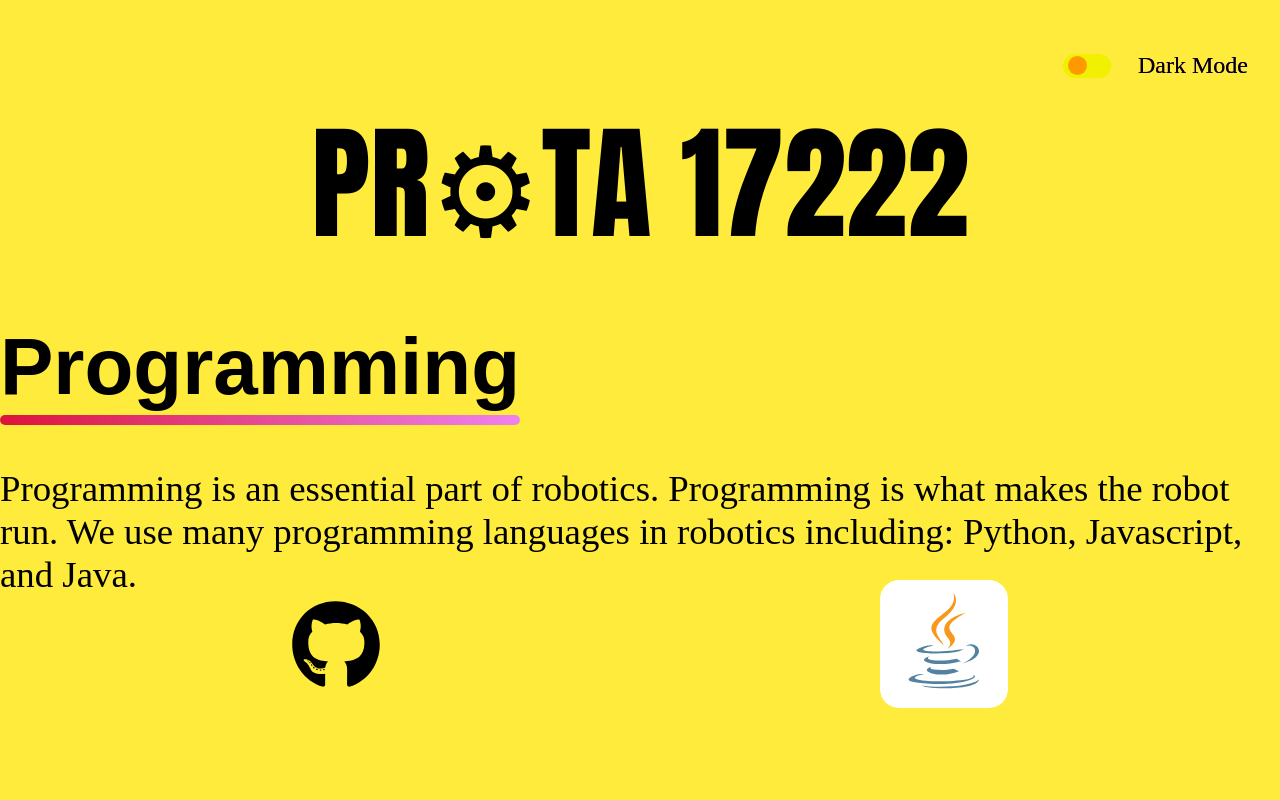
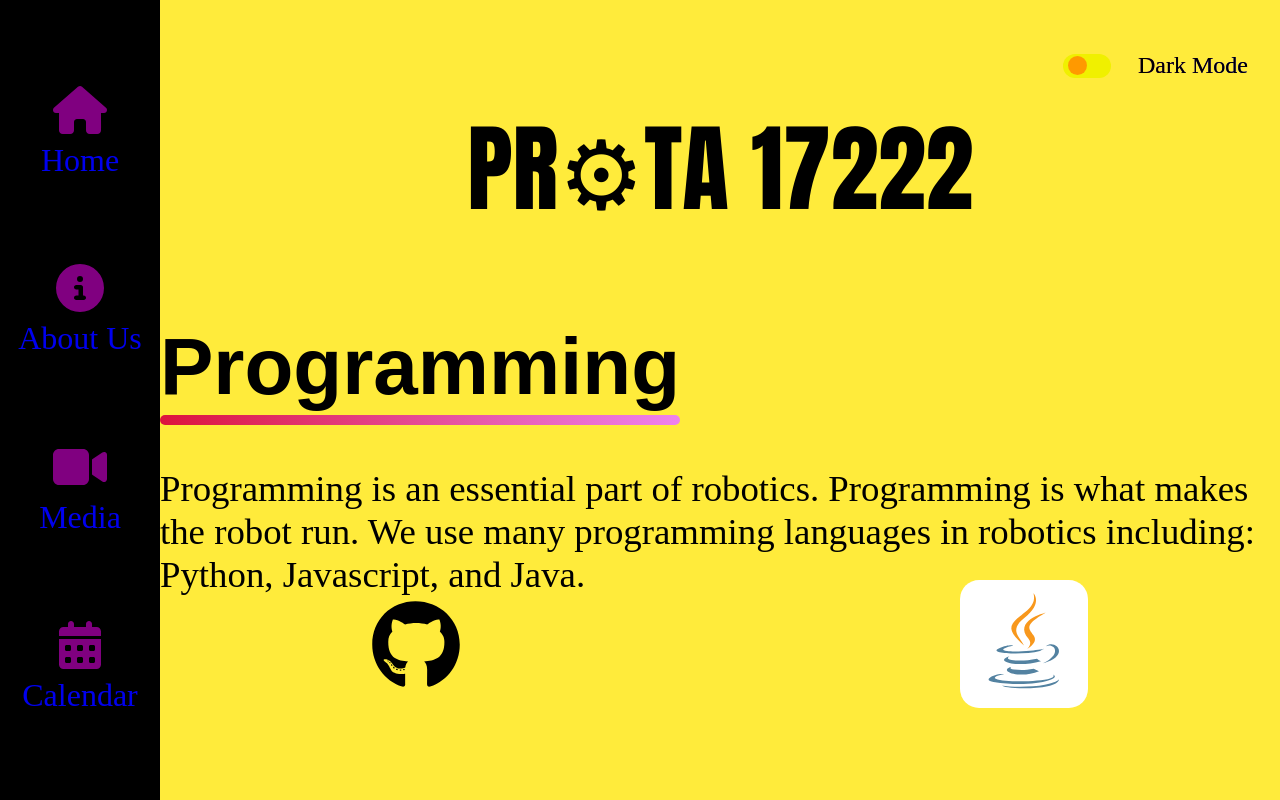
Before and after one commit to Shawn20701/Prota-Website, a React (Vite) app: page /about-us/Departments in a window 1280 px wide. Shown: the top 800 px of the page. Built offline with nearby package versions, Linux system fonts and the light colour scheme.

Commit message:
made the navbar work better every page except for calendar
10/24/24

```diff
--- a/package.json
+++ b/package.json
@@ -10,6 +10,9 @@
     "preview": "vite preview"
   },
   "dependencies": {
+    "@fortawesome/fontawesome-svg-core": "^6.6.0",
+    "@fortawesome/free-solid-svg-icons": "^6.6.0",
+    "@fortawesome/react-fontawesome": "^0.2.2",
     "@fullcalendar/core": "^6.1.15",
     "@fullcalendar/daygrid": "^6.1.15",
     "@fullcalendar/google-calendar": "^6.1.15",
@@ -18,6 +21,7 @@
     "@react-icons/all-files": "^4.1.0",
     "chart.js": "^4.4.3",
     "font-awesome": "^4.7.0",
+    "prota-webpage": "file:",
     "react": "^18.3.1",
     "react-chartjs-2": "^5.2.0",
     "react-confetti": "^6.1.0",
--- a/src/Components/Navbar.jsx
+++ b/src/Components/Navbar.jsx
@@ -1,23 +1,31 @@
 import './navbar.css'
-export const Navbar = () => {
+import { FontAwesomeIcon } from '@fortawesome/react-fontawesome';
+import { faHome, faInfoCircle, faVideo, faCalendarAlt} from '@fortawesome/free-solid-svg-icons';
+// eslint-disable-next-line react/prop-types
+export const Navbar = ({onHoverChange}) => {
     return (
         <>
-            <div className='navbar-container'>
+        <div
+            className='navbar-container'
+            onMouseEnter={() => onHoverChange(true)}
+            onMouseLeave={() => onHoverChange(false)}
+        >
                 <ui className='navbar-list'>
                     <li className='navbar-item'>
+                        <FontAwesomeIcon className='icon'icon={faHome} color='purple'/>
                         <a className='navbar-button'href='/'>Home</a>
                     </li>
                     <li className='navbar-item'>
+                        <FontAwesomeIcon className='icon' icon={faInfoCircle} color='purple'/>
                         <a className='navbar-button' href='/About-us'>About Us</a>
                     </li>
                     <li className='navbar-item'>
+                        <FontAwesomeIcon className='icon' icon={faVideo} color='purple'/>
                         <a className='navbar-button' href='#'>Media</a>
                     </li>
                     <li className='navbar-item'>
+                        <FontAwesomeIcon className='icon' icon={faCalendarAlt} color='purple'/>
                         <a className='navbar-button' href='/Calendar'>Calendar</a>
-                    </li>
-                    <li className='navbar-item'>
-                        <a className='navbar-button' href='/About-us/Departments'>Departments</a>
                     </li>
                 </ui>
             </div>
--- a/src/Components/navbar.css
+++ b/src/Components/navbar.css
@@ -1,30 +1,50 @@
-.navbar-container{
+.navbar-container {
     position: fixed;
     background-color: black;
-    width: 5rem;
-    transition: width, 0.6s;
+    width: 6rem;
+    transition: width 0.6s;
+    z-index: 1000;
 }
-.navbar-container:hover{
-    position: fixed;
+
+.navbar-container:hover {
     width: 10rem;
 }
-.navbar-list{
+
+.navbar-list {
     list-style: none;
     display: flex;
     flex-direction: column;
     align-items: center;
-    justify-content: space-between;
+    justify-content: space-evenly;
     height: 100vh;
+    padding: 0;
+}
+
+.navbar-item a{
+    text-decoration: none !important;
+    font-size: 2rem;
+    opacity: 0;
+    transition: opacity 0.3s linear;
+    display: flex;
+    flex-direction: column;
+    align-items: center;
 }
 .navbar-item{
-    text-decoration: none !important;
+    display: flex;
+    flex-direction: column;
+    align-items: center;
+}
+.navbar-item .icon {
+    margin-bottom: 0.5rem;
+    color: purple;
+    opacity: 1;
+    visibility: visible;
     font-size: 3rem;
-    visibility: hidden;
-    opacity: 0;
-    transition: visibility 0s, opacity 0.5s linear;
+}
 
-}
-.navbar-container:hover .navbar-item{
-    visibility: visible;
+.navbar-container:hover .navbar-item a{
     opacity: 1;
 }
+.navbar-item .icon {
+    visibility: visible;
+}
--- a/src/Routes/Aboutus.css
+++ b/src/Routes/Aboutus.css
@@ -6,12 +6,17 @@
     transition: background-color 250ms ease-in-out;
     display: flex;
     flex-direction: column;
-    margin-left: 10vw;
     overflow-x: hidden;
-}
+    margin-left: 6rem;
+    transition: margin-left 0.6s;
+  }
+  .navbar-hovered {
+    margin-left: 10rem;
+  }
 @media (max-width: 600px){
     .About-Us-Container{overflow-x: hidden;}
 }
+
 .page-header {
     font-family: Impact;
     font-size: 5rem;
--- a/src/Routes/Aboutus.jsx
+++ b/src/Routes/Aboutus.jsx
@@ -8,13 +8,15 @@ import Pageheader from '../Components/Page-header'
 import Navbar from "../Components/Navbar";
 export default function Aboutus(){
     const [cursorStyle, setcursorStyle] = useState('default');
+    const [isNavbarHovered, setIsNavbarHovered] = useState(false);
     const {isdark} = useContext(Eventcontext);
     const changeCursor = () => {
         setcursorStyle(prevStyle => prevStyle === 'default' ? 'custom' : 'default');
     };
     return (
-        <div className={`About-Us-Container ${cursorStyle}`} data-theme={isdark ? "dark" : "light"}>
-            <Navbar className="navbar-mobile" />
+        <>
+        <Navbar onHoverChange={setIsNavbarHovered}/>
+        <div className={`About-Us-Container ${cursorStyle} ${isNavbarHovered ? 'navbar-hovered' : ''}`} data-theme={isdark ? "dark" : "light"}>
             <Toggle />
             <Pageheader />
             <h1 className='page-header'>We are team PROTA 172<h1 className='mobile-replace-button'>2</h1><button id='secretbutton'onClick={() => changeCursor()}>2</button>2</h1>
@@ -30,5 +32,6 @@ export default function Aboutus(){
             <h1 className='page-header'><button id='Department-Button'><a href='/About-us/Departments'>Our Departments</a></button></h1>
             <div className='space'></div>
         </div>
+        </>
     )
 }
--- a/src/Routes/App.jsx
+++ b/src/Routes/App.jsx
@@ -74,6 +74,8 @@ function App() {
   const [randomnumber, setrandomnumber] = useState(0);
   const [previousNumber, setPreviousNumber] = useState(null);
   const {isdark} = useContext(Eventcontext);
+  // eslint-disable-next-line no-unused-vars
+  const [isNavbarHovered, setIsNavbarHovered] = useState(false);
 
   const handleChangeContent = (newHidden) => {
     if (newHidden !== hidden) {
@@ -99,7 +101,9 @@ function App() {
     setrandomnumber(newNumber);
   }
   return (
-      <div className='App' data-theme={isdark ? "dark" : "light"} data-event={isSpooky ? "Spooky" : ""} data-num={randomnumber}>
+    <>
+      <Navbar onHoverChange={setIsNavbarHovered}/>
+      <div className={`App ${isNavbarHovered ? 'navbar-hovered' : ''}`} data-theme={isdark ? "dark" : "light"} data-event={isSpooky ? "Spooky" : ""} data-num={randomnumber}>
         <Toggle />
       <Halloweendecor
       isSpooky={isSpooky}
@@ -108,7 +112,7 @@ function App() {
       <Pageheader />
       <br></br>
       <br></br>
-      <Navbar />
+
       <br></br>
       <Subheader handleChangeContent={handleChangeContent}/>
       <p className={`Content-1 content-transition ${istransitioning ? 'istransitioning' : ''}`}>{contentMap[hidden]}</p>
@@ -117,6 +121,7 @@ function App() {
       </div>
 
     </div>
+    </>
   );
 }
 export default App
--- a/src/Routes/Departments.css
+++ b/src/Routes/Departments.css
@@ -25,12 +25,18 @@
     --prg-teriary-text-color: var(--prg-dark-teriary-text-color);
     --prg-link-color: var(--prg-dark-link-color);
 }
-#Container{
+.Dept-Container{
     height: 100%;
-    margin: 0;
     padding: 0;
     min-height: 100vh;
-}
+    margin-left: 6rem;
+    transition: margin-left 0.6s;
+    margin-top: 0;
+    background-color: var(--prg-bg-color);
+  }
+.navbar-hovered {
+    margin-left: 10rem;
+  }
 .title{
     font-size: var(--prg-font-size-title);
     font-family: var(--prg-font-family);
--- a/src/Routes/Departments.jsx
+++ b/src/Routes/Departments.jsx
@@ -1,3 +1,4 @@
+import { useState } from 'react'
 import  './Departments.css'
 import Github from '../assets/Github.svg'
 import Java from '../assets/Java.svg'
@@ -7,9 +8,12 @@ import { Eventcontext } from '../Components/Eventcontext'
 import Toggle from '../Components/Toggle'
 import '../css/event-themes.css'
 import Pageheader from '../Components/Page-header'
+import Navbar from '../Components/Navbar'
 import './index.css'
 export default function Departments(){
     const {isdark} = useContext(Eventcontext);
+    // eslint-disable-next-line no-unused-vars
+    const [isNavbarHovered, setIsNavbarHovered] = useState(false);
     const month = new Date().getMonth();
     const themes = [
       "winter-theme", "winter-spring-theme", "spring-theme", "spring-theme",
@@ -18,8 +22,9 @@ export default function Departments(){
     ];
     const currentTheme = themes[month];
     return (
-        <div id='Container'className={`Departments ${currentTheme}`} data-theme={isdark ? "dark" : "light"}>
-
+        <>
+        <Navbar onHoverChange={setIsNavbarHovered}/>
+        <div className={`Dept-Container ${isNavbarHovered ? 'navbar-hovered' : ''} Departments ${currentTheme}`} data-theme={isdark ? "dark" : "light"}>
             <Toggle />
             <Pageheader />
             <div className='programming-container'>
@@ -69,6 +74,6 @@ export default function Departments(){
                 </div>
             </div>
         </div>
-
+        </>
     );
 }
--- a/src/Routes/index.css
+++ b/src/Routes/index.css
@@ -10,6 +10,11 @@ html, body {
   min-height: 100vh;
   display: flex;
   flex-direction: column;
+  margin-left: 6rem;
+  transition: margin-left 0.6s;
+}
+.navbar-hovered {
+  margin-left: 10rem;
 }
 @media (max-width: 600px){
   .App{margin-left: 0; margin-top: 5vh;}
@@ -37,10 +42,6 @@ html, body {
 @media (min-width: 1280px){
   .Page-header{font-size: 6rem}
 }
-.Page-header:hover {
-  scale: 1.3;
-}
-
 .subheader {
   text-align: center;
   color: var(--primary-text-color);
```
Also changed, not shown: 1 other file (tests, documents, lock files or other folders).
